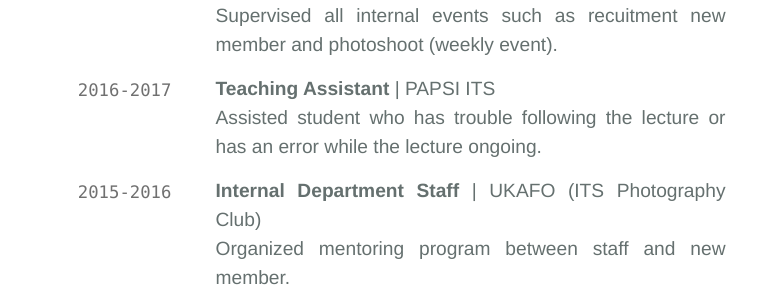
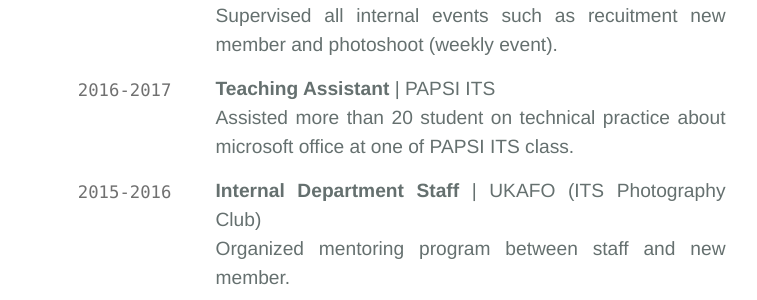
Before and after one commit to TimoTSchmidt/test3, a Jekyll site: the page built from index.md, in a window 1280 px wide. Shown: the part 462-762 px from the top of the page, without its empty margins (212-969 px from the left). Built offline with Jekyll 4.4.1, drawn with Linux system fonts in a browser that asks for light colours; nearby versions of some CDN libraries.

Commit message:
Edit teaching assistant description

```diff
--- a/index.md
+++ b/index.md
@@ -38,7 +38,7 @@ Supervised all internal events such as recuitment new member and photoshoot (wee
 
 `2016-2017`
 __Teaching Assistant__ | PAPSI ITS <br>
-Assisted student who has trouble following the lecture or has an error while the lecture ongoing.
+Assisted more than 20 student on technical practice about microsoft office at one of PAPSI ITS class.
 
 `2015-2016`
 __Internal Department Staff__ | UKAFO (ITS Photography Club) <br>
```
